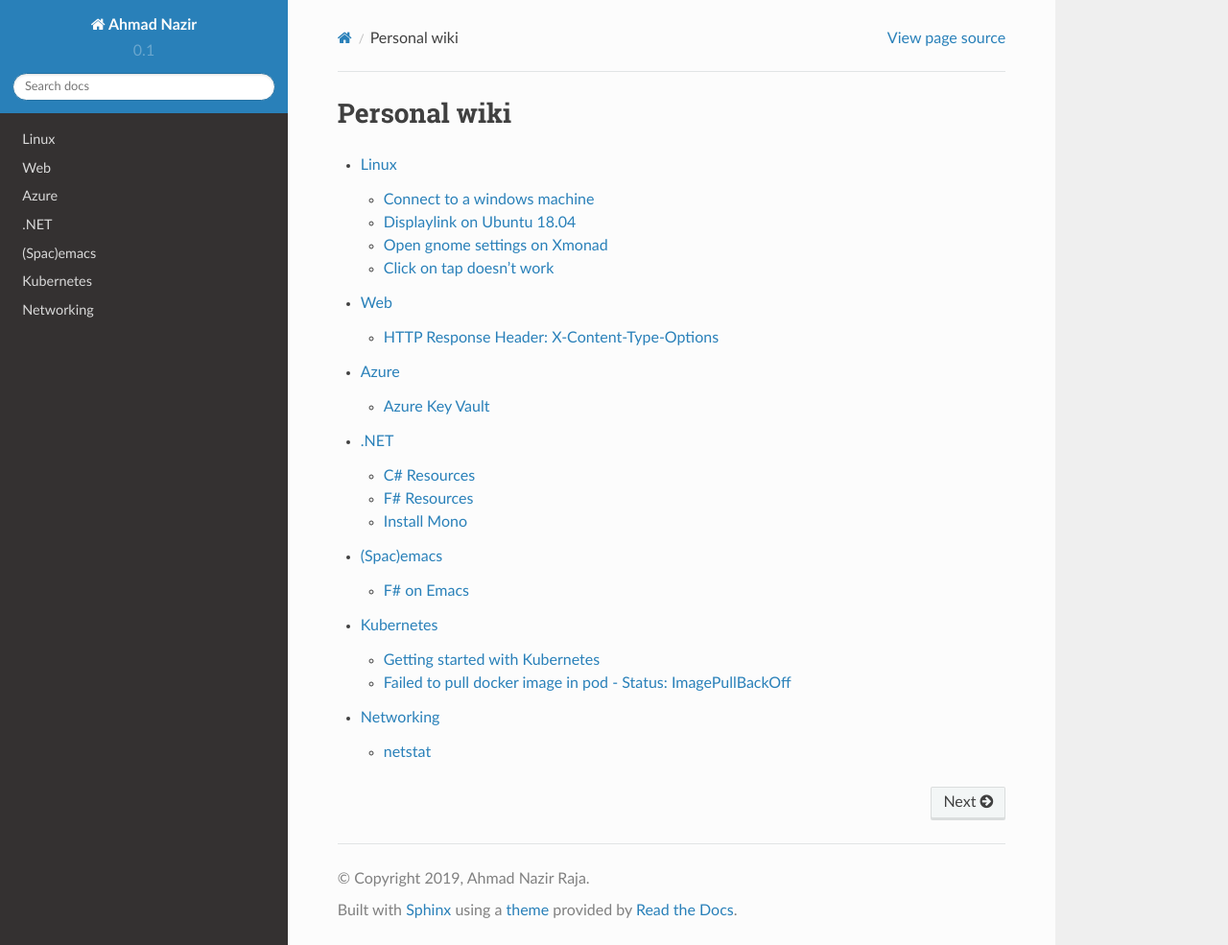
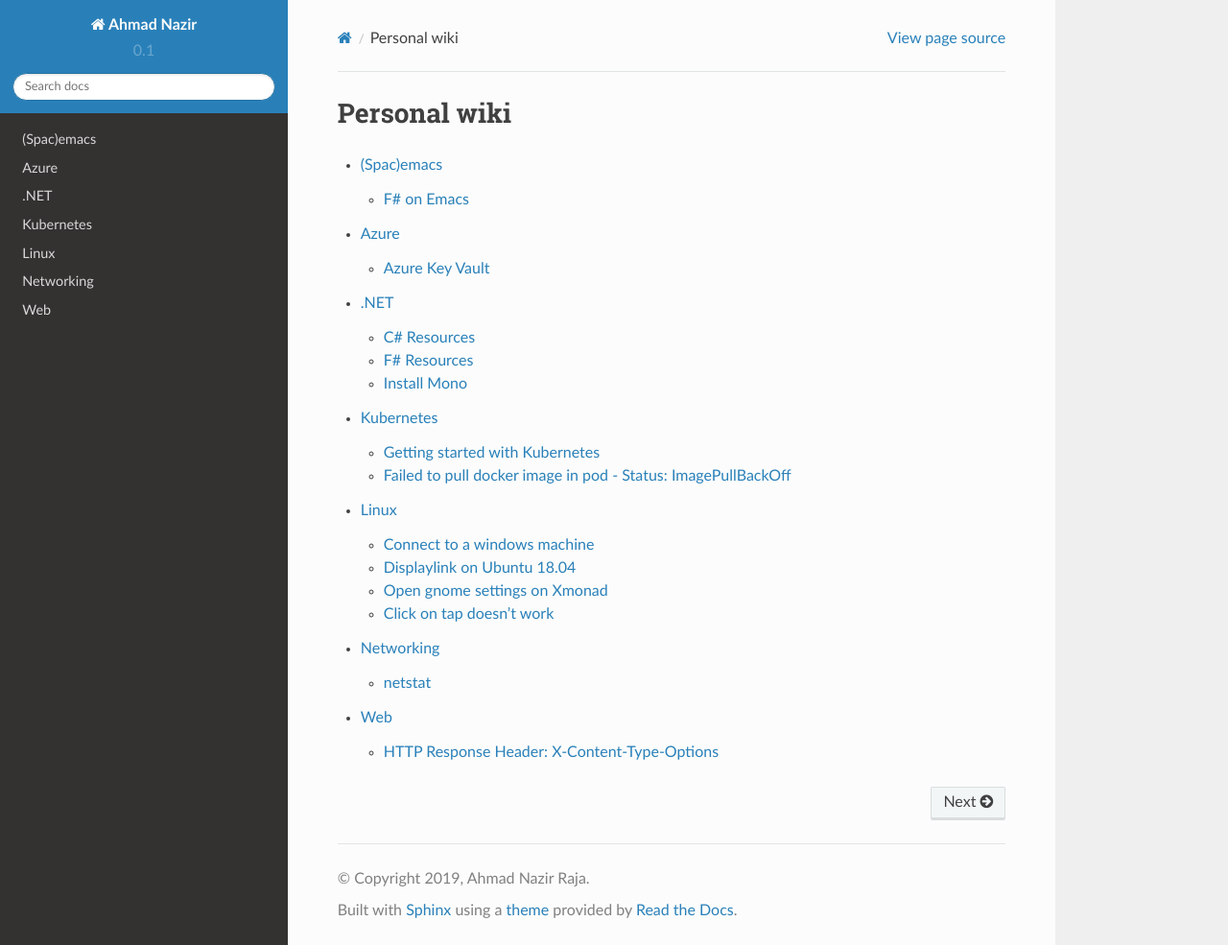
Before and after one commit to ahmadnazir/scribbles, a Sphinx documentation site: the page built from source/index.rst, in a window 1280 px wide and 985 px high. Shown: the whole window at 96% size. Built offline with Sphinx 7.4.7 and the Read the Docs theme 2.0.0, drawn with Linux system fonts in a browser that asks for light colours.

Commit message:
Ordered the TOC

```diff
--- a/source/index.rst
+++ b/source/index.rst
@@ -9,13 +9,13 @@
 .. toctree::
    :maxdepth: 2
 
-   linux
-   web
+   (Spac)emacs <emacs>
    azure
    dotnet
-   (Spac)emacs <emacs>
    kubernetes
+   linux
    networking
+   web
 
 ..
   cloud
```
